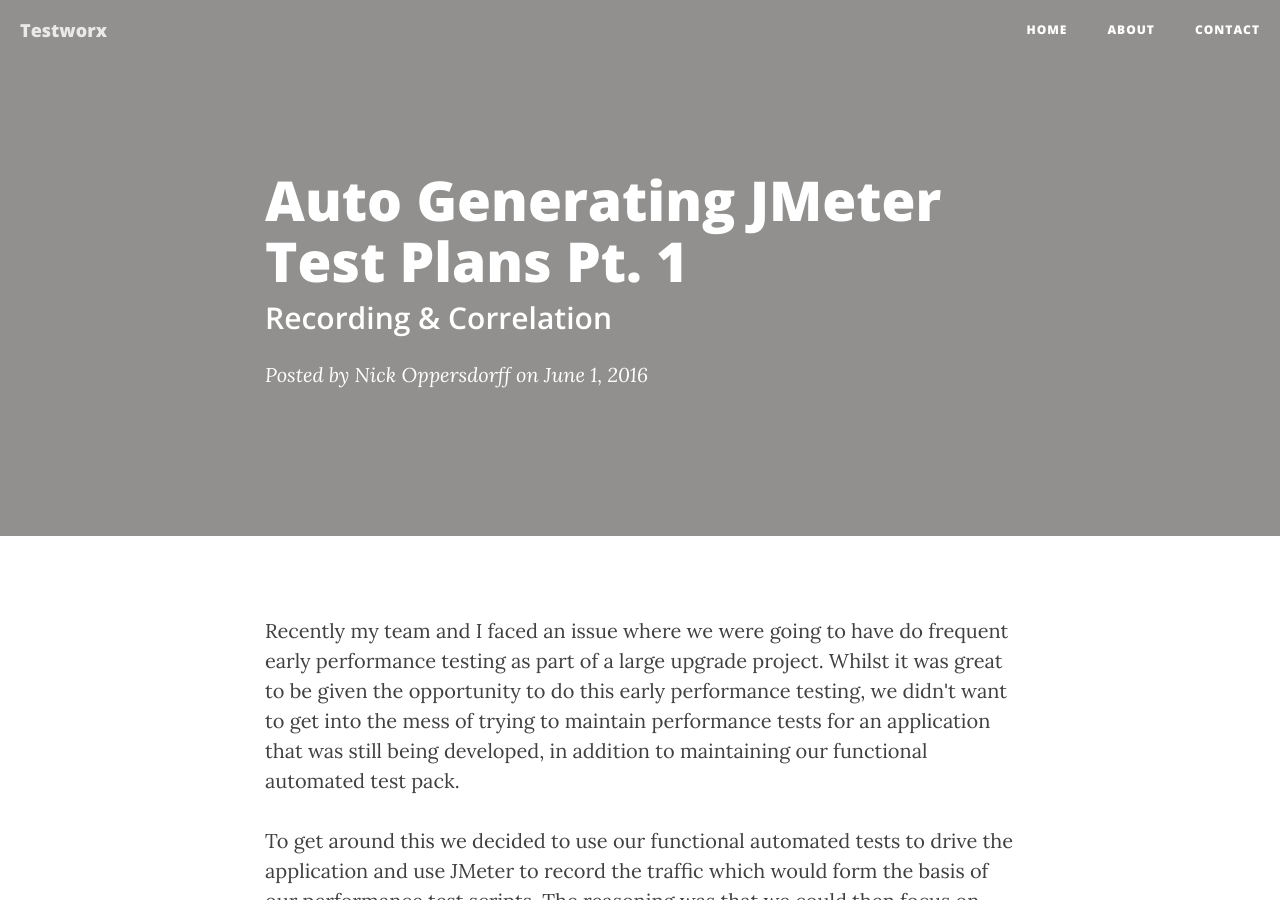
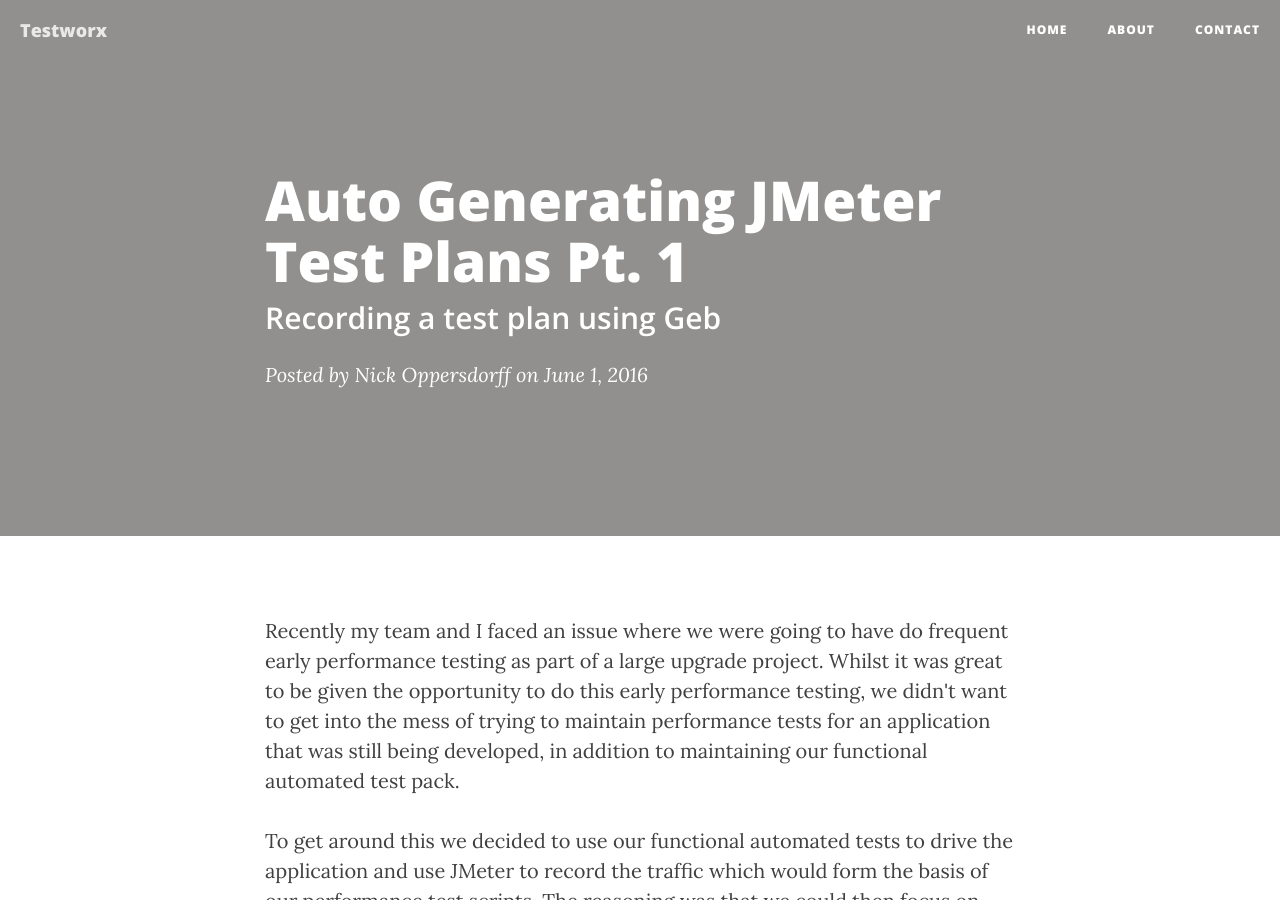
Before and after one commit to testworx/testworx.github.io, a Jekyll site: the page built from _posts/2016-06-01-dynamic-generation-of-jmeter-scripts-pt1.markdown, in a window 1280 px wide and 900 px high. Built offline with Jekyll 4.4.1, drawn with Linux system fonts in a browser that asks for light colours; nearby versions of some CDN libraries.

Commit message:
Update subtitle on JMeter Pt. 1

```diff
--- a/_posts/2016-06-01-dynamic-generation-of-jmeter-scripts-pt1.markdown
+++ b/_posts/2016-06-01-dynamic-generation-of-jmeter-scripts-pt1.markdown
@@ -1,7 +1,7 @@
 ---
 layout:     post
 title:      "Auto Generating JMeter Test Plans Pt. 1"
-subtitle:   "Recording & Correlation"
+subtitle:   "Recording a test plan using Geb"
 date:       2016-06-01 12:00:00
 author:     "Nick Oppersdorff"
 header-img: "img/post-bg-02.jpg"
```
